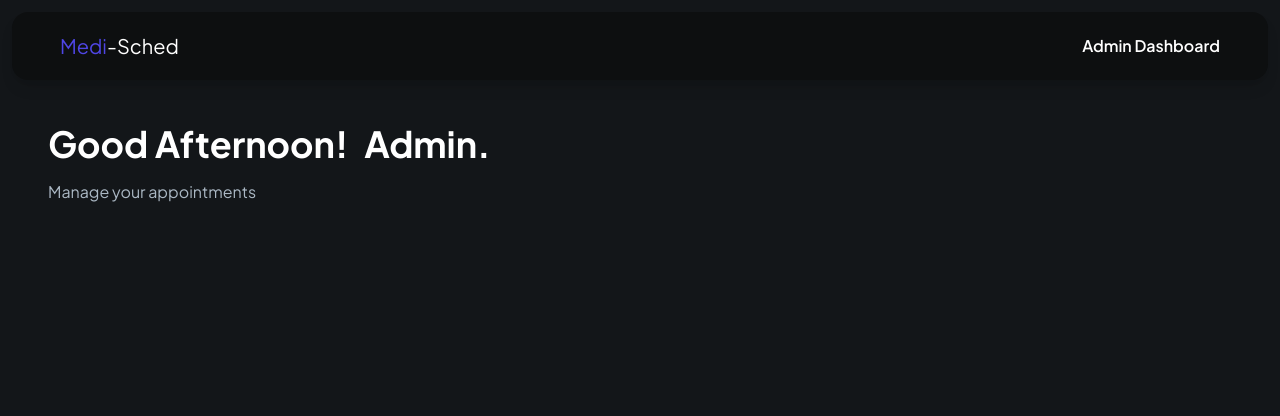
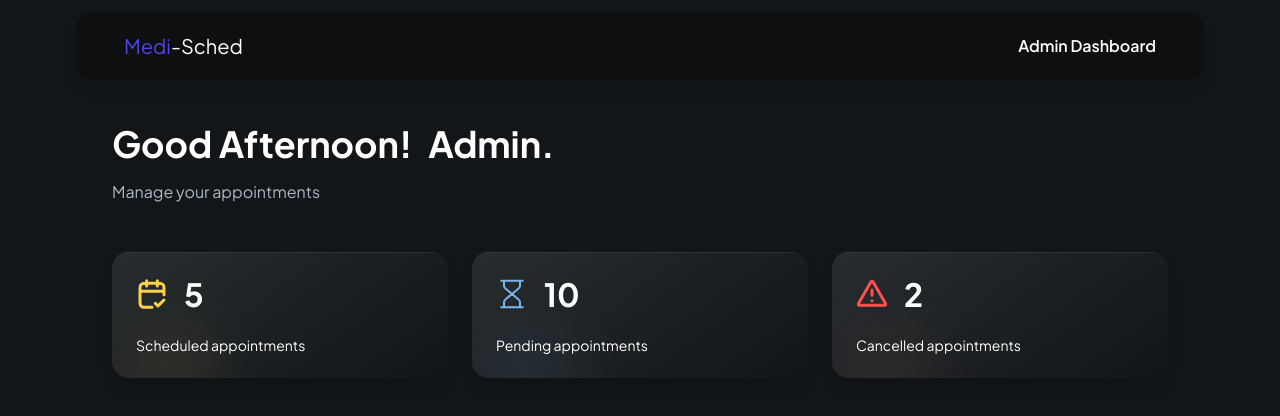
Before and after one commit to ayobaj/medi-sched, a Next.js app: page /admin in a window 1280 px wide. Shown: the top 416 px of the page. Built offline with nearby package versions, Linux system fonts and the light colour scheme.

Commit message:
Stat card progress

```diff
--- a/app/admin/page.tsx
+++ b/app/admin/page.tsx
@@ -20,7 +20,7 @@
 
 
     return (
-        <div className="mx-auto flex max-w-7xl flex-col space-y-14">
+        <div className="mx-auto flex max-w-6xl flex-col space-y-14">
             <header className="admin-header">
                 <div className="flex text-xl">
                     <span className="text-indigo-600">Medi</span>
@@ -40,7 +40,7 @@
                     <p className="text-dark-700">Manage your appointments</p>
                 </section>
 
-                <section className="admin-start">
+                <section className="admin-start flex w-full gap-6">
                     <StatCard
                         type="appointments"
                         count={5}
--- a/components/StatCard.tsx
+++ b/components/StatCard.tsx
@@ -1,3 +1,5 @@
+import clsx from "clsx"
+import Image from "next/image"
 
 
 interface StatCardProps {
@@ -9,8 +11,23 @@
 
 const StatCard = ({count = 0, label, icon, type }: StatCardProps) => {
     return (
-        <div>
+        <div className={clsx('stat-card', {
+            'bg-appointments': type === 'appointments',
+            'bg-pending': type === 'pending',
+            'bg-cancelled': type === 'cancelled'
+        })}>
+            <div className="flex items-center gap-4">
+                <Image
+                    src={icon}
+                    height={32}
+                    width={32}
+                    alt={label}
+                    className="size-8 w-fit"
+                />
+                <h2 className="text-32-bold text-white">{count}</h2>
+            </div>
 
+            <p className="text-14-regular">{label}</p>
         </div>
     )
 }
```
